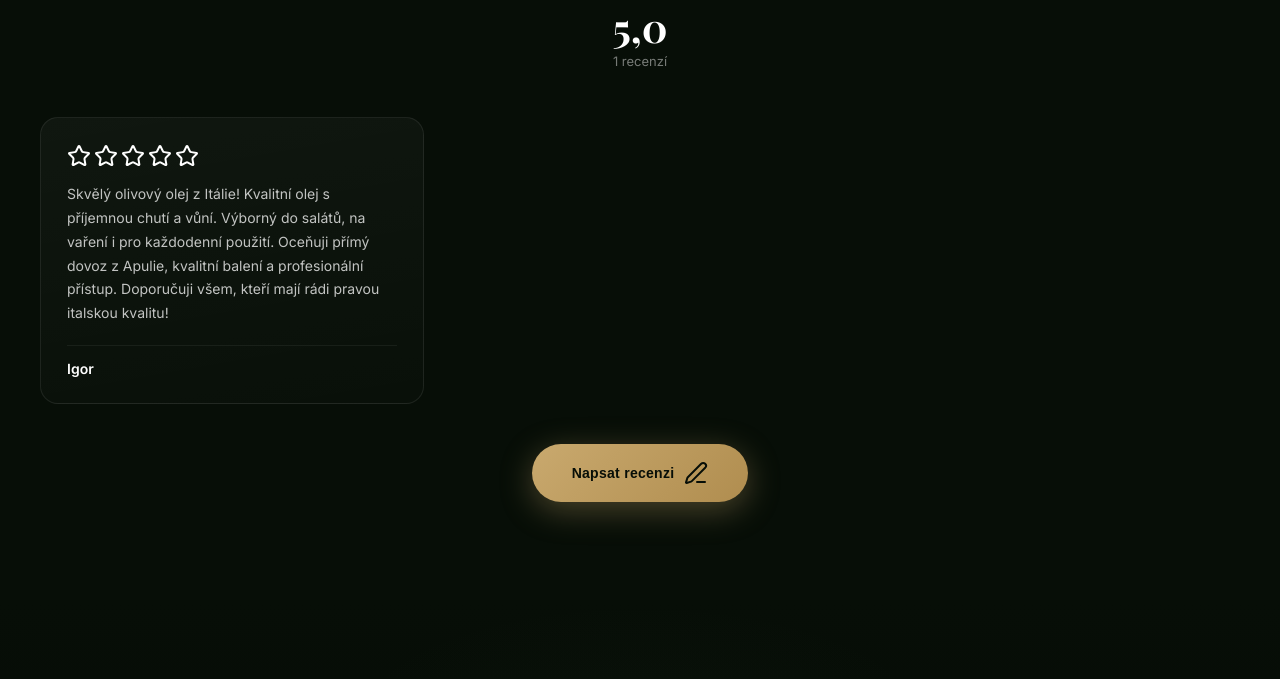
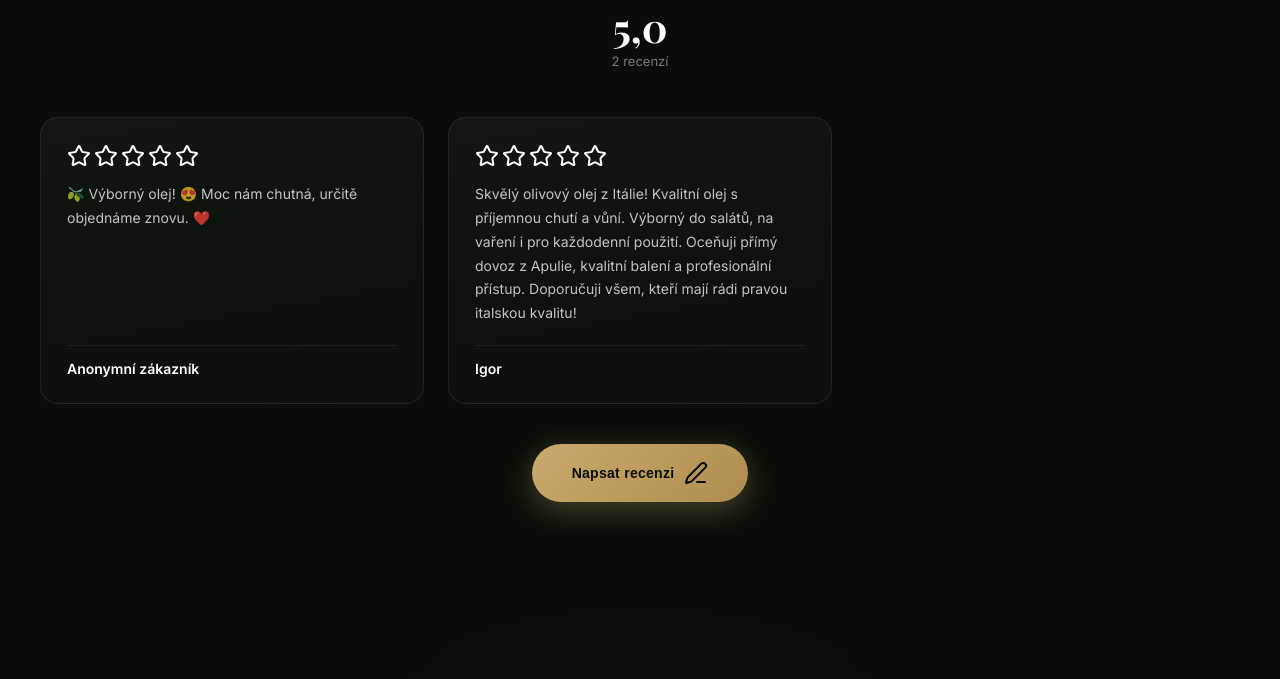
Before and after one commit to italian-n/apulia, a plain HTML site: page index.html in a window 1280 px wide. Shown: the part 3199-3878 px from the top of the page. Drawn offline with nearby package versions, Linux system fonts and the light colour scheme; a web font is replaced by a local one.

Commit message:
Update index.html

```diff
--- a/index.html
+++ b/index.html
@@ -3753,6 +3753,8 @@ function gtag_report_conversion(url) {
         const REVIEWS = [
             { name: "Igor", rating: 5, date: "2026-09-18",
               text: "Skvělý olivový olej z Itálie! Kvalitní olej s příjemnou chutí a vůní. Výborný do salátů, na vaření i pro každodenní použití. Oceňuji přímý dovoz z Apulie, kvalitní balení a profesionální přístup. Doporučuji všem, kteří mají rádi pravou italskou kvalitu!" },
+            { name: "Anonymní zákazník", rating: 5, date: "2026-09-20",
+              text: "🫒 Výborný olej! 😍 Moc nám chutná, určitě objednáme znovu. ❤️" },
         ];
 
         function starsHTML(rating, size) {
```
